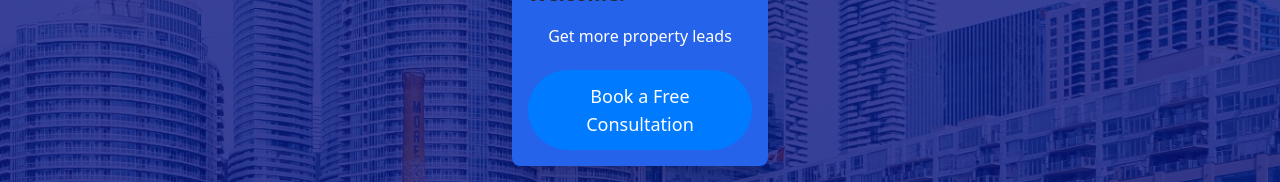
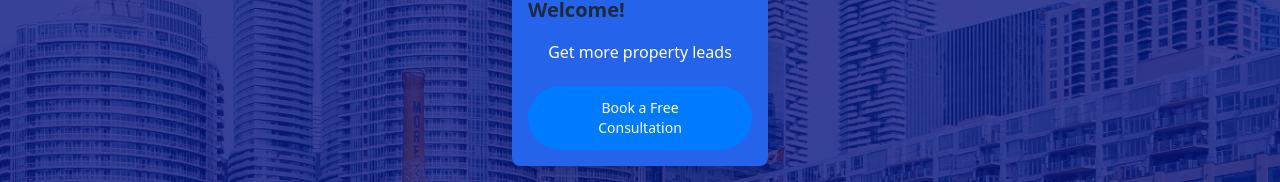
Before and after one commit to hsnqvii/hurtech3.0, a Next.js app: page / in a window 1280 px wide. Shown: the part 618-800 px from the top of the page. Built offline with nearby package versions, Linux system fonts and the light colour scheme; no server answers.

Commit message:
lead btn text size reduce

```diff
--- a/src/app/components/LeadCatcher.jsx
+++ b/src/app/components/LeadCatcher.jsx
@@ -81,7 +81,7 @@ export default function ScrollPausePopup() {
         {/* Button */}
         <BookingButtonWithModal
           label="Book a Free Consultation"
-          className="bg-[#007BFFFC] text-white px-8 sm:px-10 py-3 rounded-full text-base sm:text-lg font-normal transition-all duration-200 hover:bg-transparent hover:border hover:border-primaryBlue"
+          className="bg-[#007BFFFC] text-white px-8 sm:px-10 py-3 rounded-full text-base sm:text-sm font-normal transition-all duration-200 hover:bg-transparent hover:border hover:border-primaryBlue"
           data-aos="fade-up"
         />
       </div>
```
